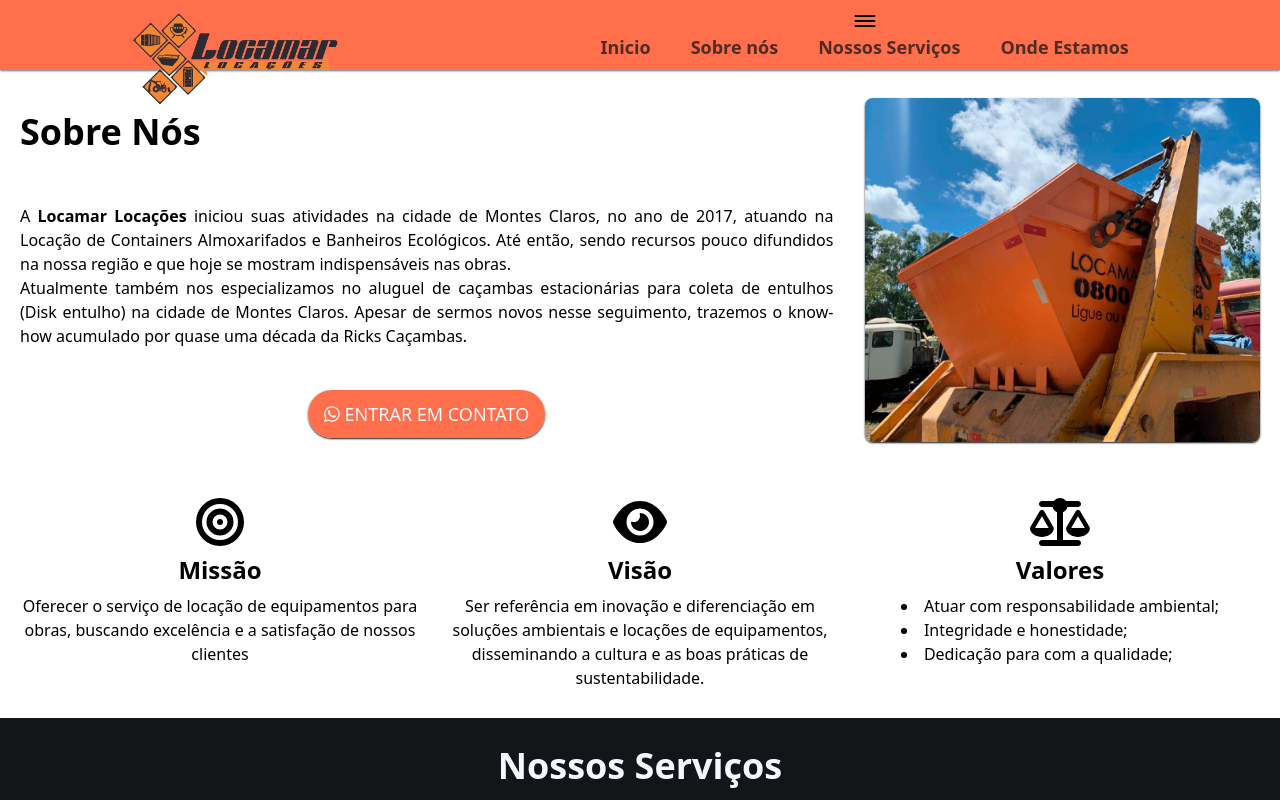
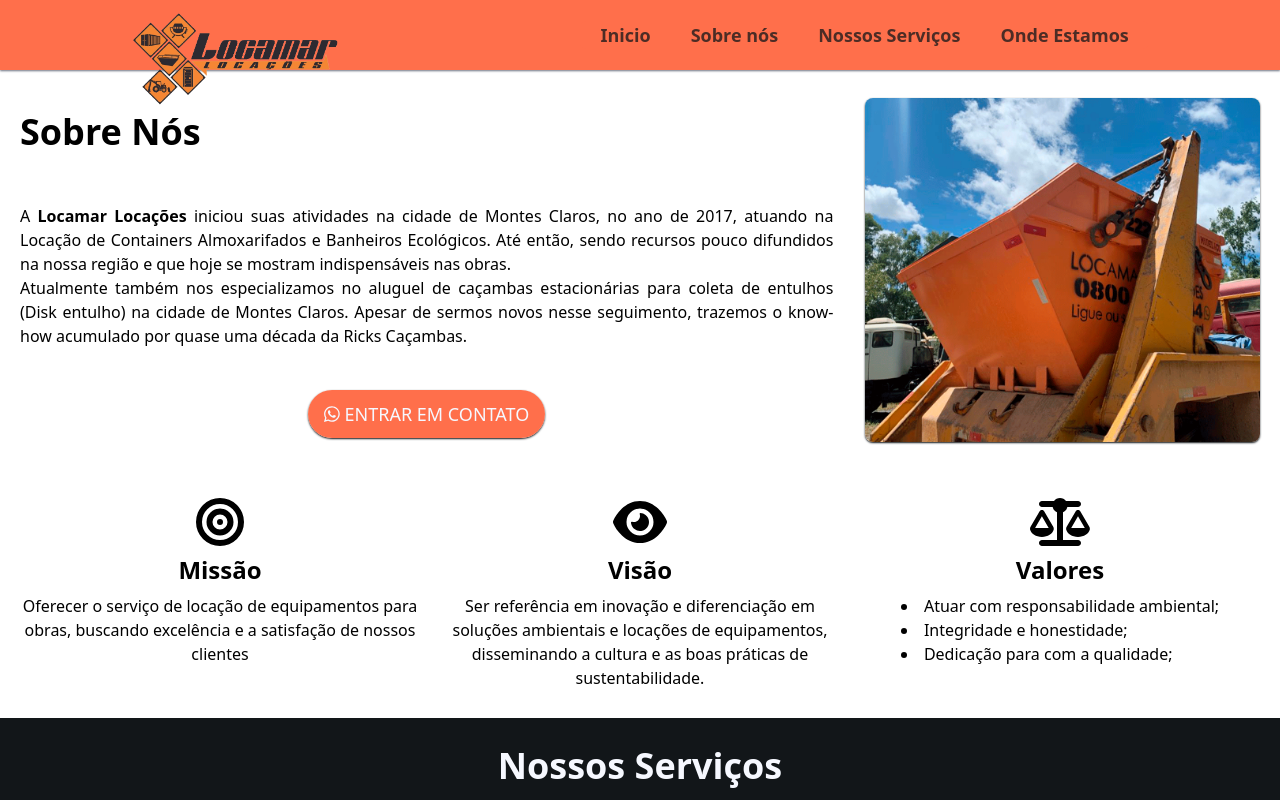
Before and after one commit to Durvaldo/Locamar, a Next.js app: page / in a window 1280 px wide. Shown: the top 800 px of the page. Built offline with nearby package versions, Linux system fonts and the light colour scheme.

Commit message:
Update Header.js

```diff
--- a/src/components/patterns/Header.js
+++ b/src/components/patterns/Header.js
@@ -23,7 +23,7 @@
                 <Link href="/"><img src="/images/locamar-logo.png" alt="Logo Locamar" className="max-h-[100px] mt-[48px]"/></Link>
                 <nav className="relative pr-5 lg:px-0 lg:w-fit">
                     <ul className="text-center">
-                        <li onClick={abrirDropDown}><FontAwesomeIcon className="lg:hidden cursor-pointer scale-x-150" icon={faBars} />
+                        <li className="lg:hidden cursor-pointer scale-x-150" onClick={abrirDropDown}><FontAwesomeIcon icon={faBars} />
                         </li>
                     </ul>
                     <ul className={`${botaoStatus} nav-dropdown`} onClick={fecharDropDown}>
```
